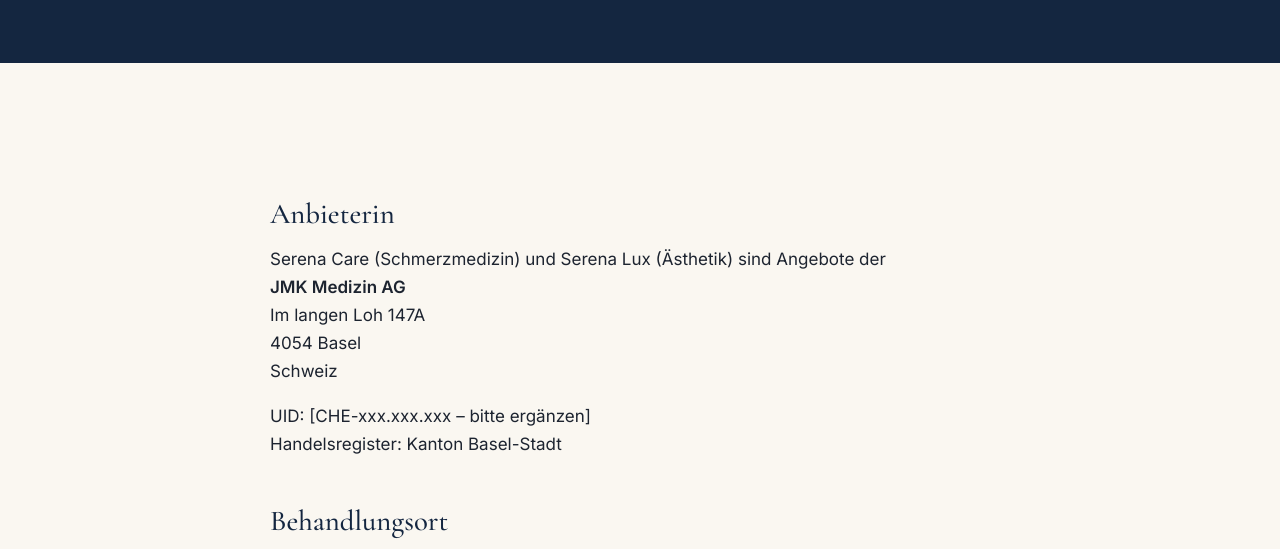
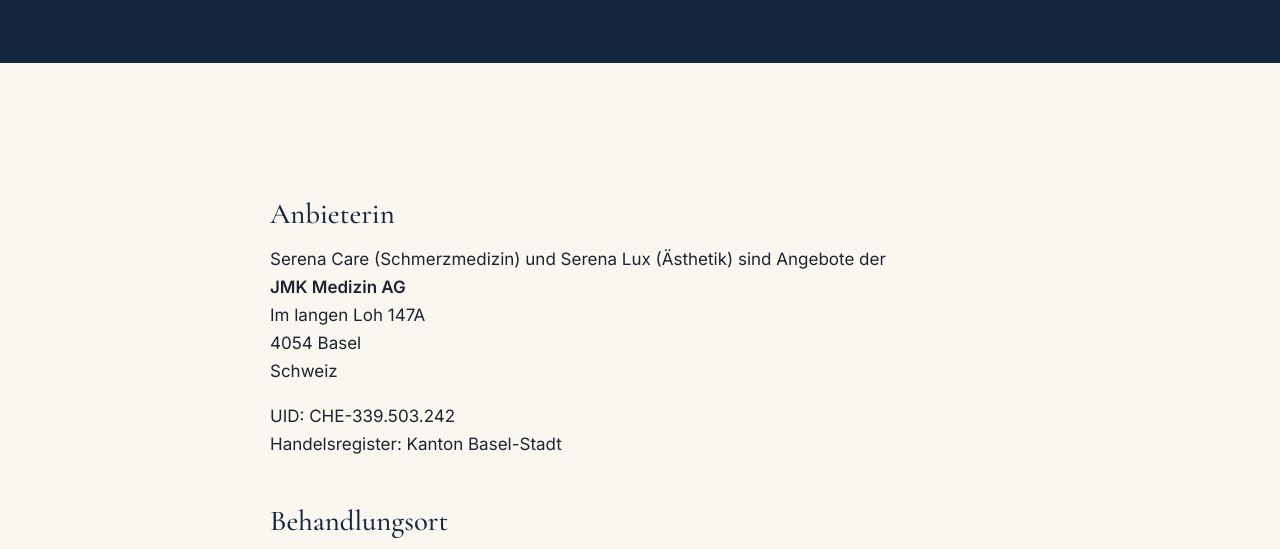
Before and after one commit to amjadm82-cloud/serena-lux-website, a plain HTML site: page impressum.html in a window 1280 px wide. Shown: the part 238-787 px from the top of the page. Drawn offline with nearby package versions, Linux system fonts and the light colour scheme.

Commit message:
Impressum: UID JMK Medizin AG
Co-Authored-By: Claude Opus 5.5 <noreply@anthropic.com>
Claude-Session: https://claude.ai/code/session_018g9Sncy3CapToH3Mv6JBtF

```diff
--- a/impressum.html
+++ b/impressum.html
@@ -28,7 +28,7 @@
   Im langen Loh 147A<br>
   4054 Basel<br>
   Schweiz</p>
-  <p>UID: [CHE-xxx.xxx.xxx – bitte ergänzen]<br>
+  <p>UID: CHE-339.503.242<br>
   Handelsregister: Kanton Basel-Stadt</p>
 
   <h2>Behandlungsort</h2>
```
